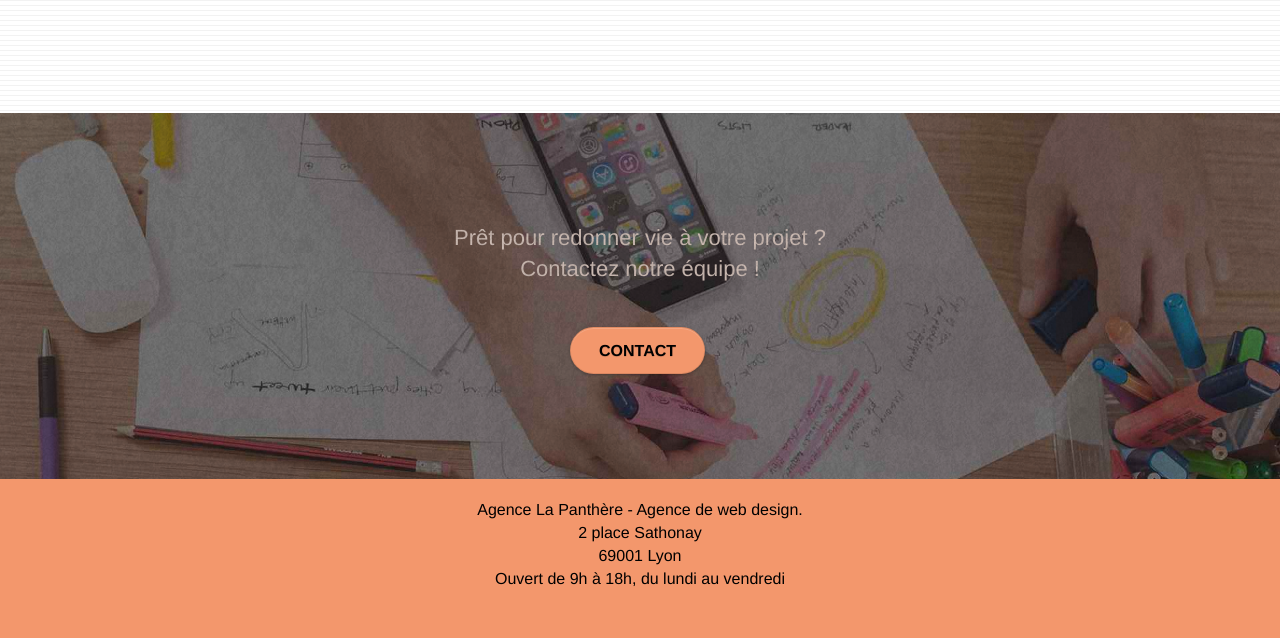
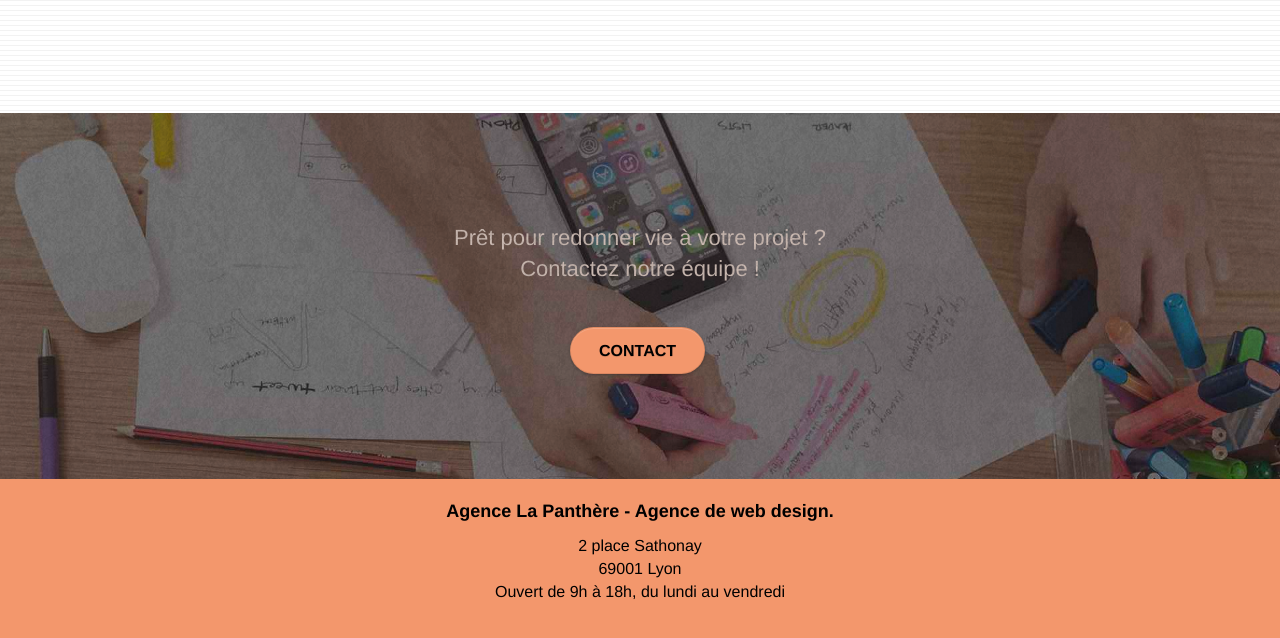
Before and after one commit to artezia/projet4-versionmodifiee, a plain HTML site: page index.html in a window 1280 px wide. Shown: the part 3039-3677 px from the top of the page. Drawn offline with Linux system fonts and the light colour scheme.

Commit message:
font correction

```diff
--- a/index.html
+++ b/index.html
@@ -248,8 +248,8 @@
 		<div class="row">
 			<div class="col-sm-12">
 				<div class="text-center white center-block">
-					<p>Agence La Panthère - Agence de web design.<br>
-					2 place Sathonay <br>
+					<p class="titre_partenaires">Agence La Panthère - Agence de web design.</p>
+					<p>2 place Sathonay <br>
 					69001 Lyon<br>Ouvert de 9h à 18h, du lundi au vendredi</p><br><br>
 					<div class="text-center social_network">
 						<a href="https://twitter.com/" target="_blank" class="social" id="fa-twitter" title="Logo Twitter" aria-label="lien vers la page Twitter de l'agence"><span class="fa fa-twitter icon-md"></span></a>
```
